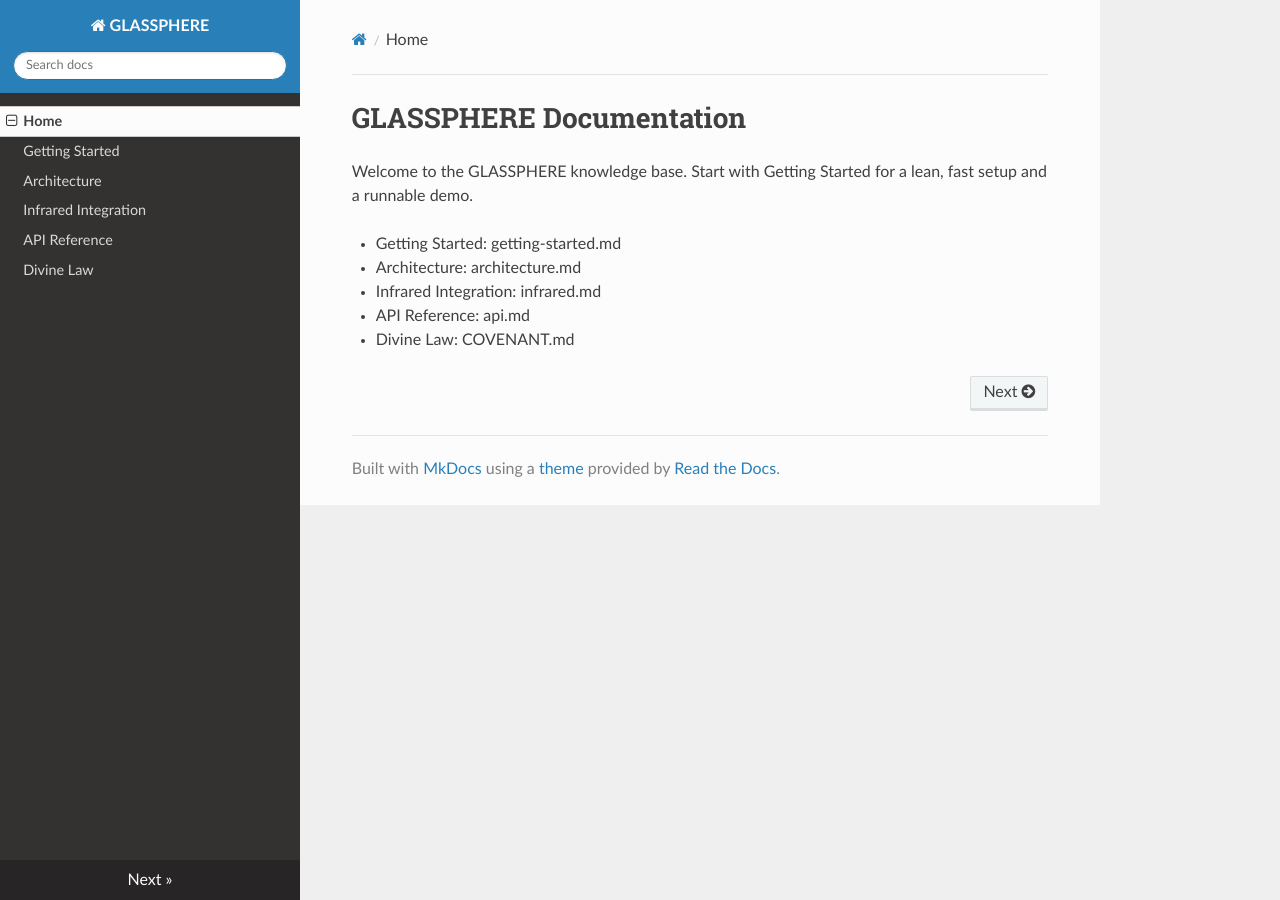
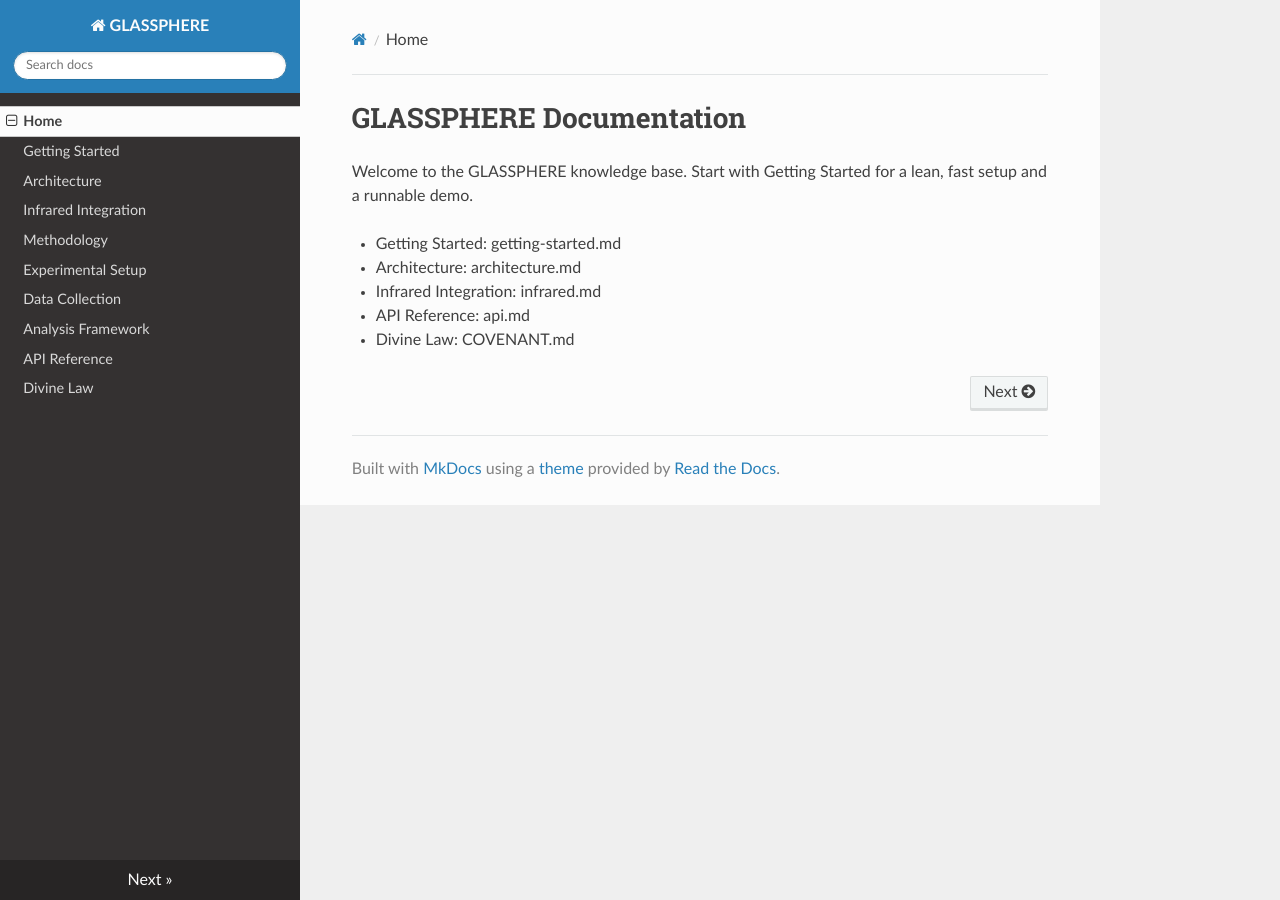
Before and after one commit to MKWorldWide/GLASSPHERE, an MkDocs documentation site: the page built from docs/index.md, in a window 1280 px wide. Built offline with MkDocs 1.6.1, drawn with Linux system fonts in a browser that asks for light colours; nearby versions of some CDN libraries.

Commit message:
chore(docs): consolidate DOCUMENTATION into docs/ and update MkDocs nav; add notion package init; restore LICENSE

```diff
--- a/mkdocs.yml
+++ b/mkdocs.yml
@@ -10,5 +10,9 @@ nav:
   - Getting Started: getting-started.md
   - Architecture: architecture.md
   - Infrared Integration: infrared.md
+  - Methodology: methodology.md
+  - Experimental Setup: experimental-setup.md
+  - Data Collection: data-collection.md
+  - Analysis Framework: analysis-framework.md
   - API Reference: api.md
   - Divine Law: COVENANT.md
--- /dev/null
+++ b/notion/__init__.py
@@ -0,0 +1 @@
+"""Notion helpers package."""
```
Also changed, not shown: docs/analysis-framework.md (line endings or trailing spaces), docs/data-collection.md (line endings or trailing spaces), docs/experimental-setup.md (line endings or trailing spaces), docs/methodology.md (line endings or trailing spaces), 1 other file.
